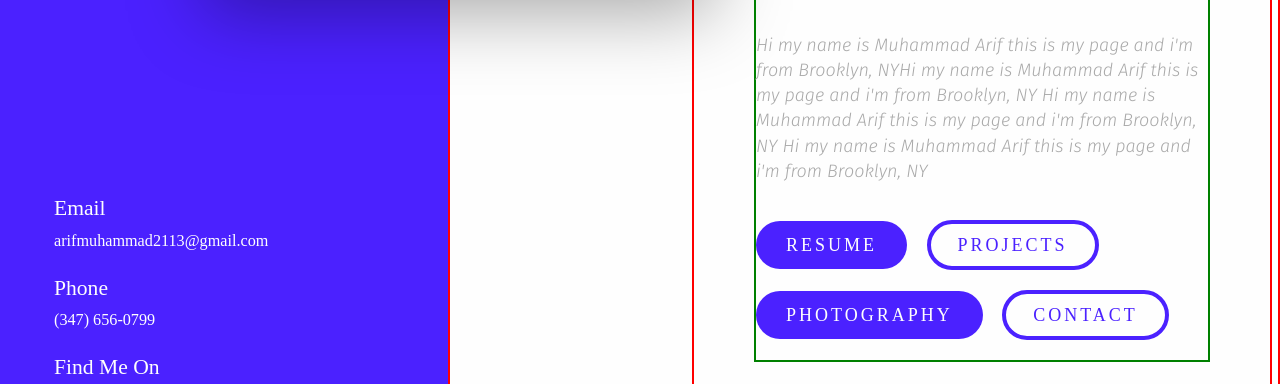
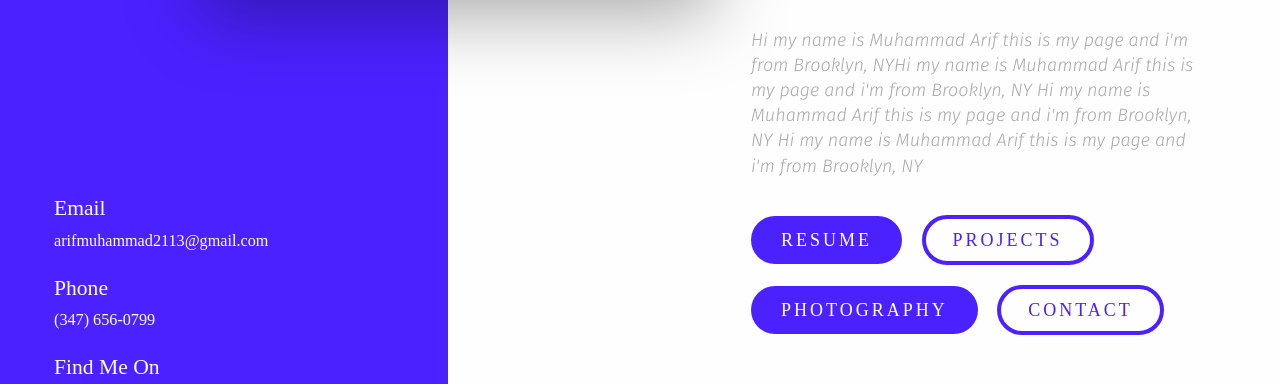
Before and after one commit to muhammadarif2113/Portfolio, a website: page src/index.html in a window 1280 px wide. Shown: the part 312-696 px from the top of the page. Drawn offline with nearby package versions, Linux system fonts and the light colour scheme.

Commit message:
borders deleted

```diff
--- a/src/scss/main.css
+++ b/src/scss/main.css
@@ -2005,7 +2005,6 @@ html .logo a {
 }
 
 #homee .content-area {
-  border: 2px solid red;
   margin-left: 35%;
   width: 65%;
   background: #fefefe;
@@ -2029,13 +2028,11 @@ html .logo a {
 }
 
 #homee .content-area .profile-section {
-  border: 2px solid red;
   padding: 20% 0 0;
   height: 100%;
 }
 
 #homee .content-area .profile-section .profile {
-  border: 2px solid green;
   position: relative;
 }
 
```
